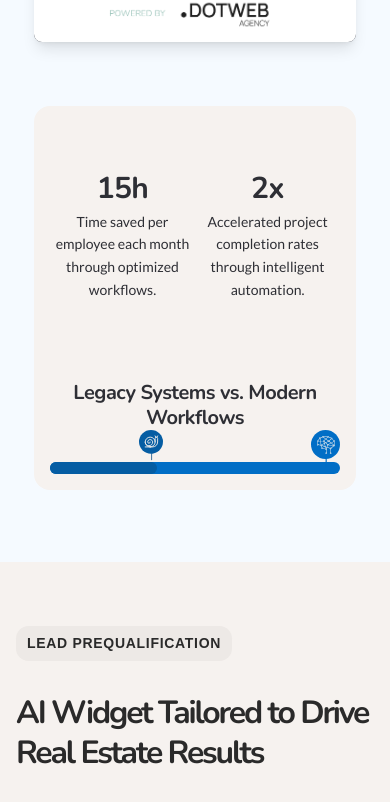
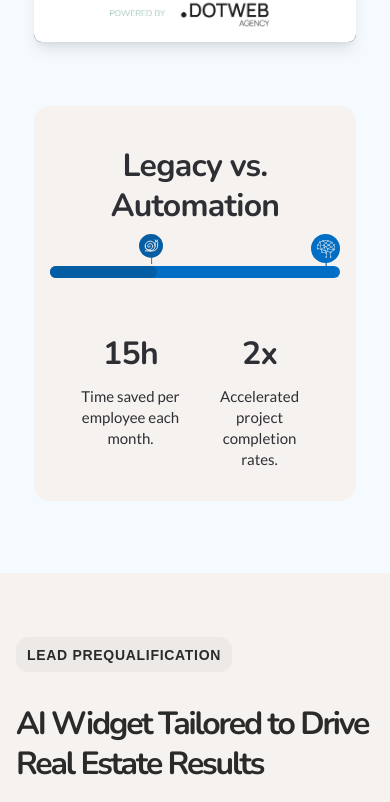
Before and after one commit to anonfaded/dotwebv3, a Next.js app: page /en in a window 390 px wide. Shown: the part 1306-2108 px from the top of the page. Built offline with nearby package versions, Linux system fonts and the light colour scheme.

Commit message:
fix footer nand remove unused index from languageSwitcher

```diff
--- a/src/components/layout/Footer.tsx
+++ b/src/components/layout/Footer.tsx
@@ -61,7 +61,7 @@ export default function Footer({  }: FooterProps) {
           </div>
 
           {/* Buttons Container - Reduced top spacing */}
-          <div className="flex flex-col md:flex-row items-center justify-center gap-4 md:gap-[30px] w-full max-w-[565px] pb-4 -mt-7">
+          <div className="flex flex-col md:flex-row items-center justify-center gap-4 md:gap-[30px] w-full max-w-[565px] pb-2 md:pb-4 pt-6 md:pt-0 -mt-7">
           <Link
                 href="#"
                 className="group inline-flex items-center bg-[#ffffff] text-black px-6 lg:px-[40.89px] py-4 lg:py-[20.44px] rounded-[13.01px] hover:text-black hover:opacity-90 transition-all duration-300 hover:scale-[1.02]"
@@ -93,7 +93,7 @@ export default function Footer({  }: FooterProps) {
         {/* Floating Footer Bar */}
         <div
           className="w-full max-w-[1297px] mx-auto h-auto md:h-[64.85px]
-                     bg-white flex flex-col md:flex-row items-center justify-between
+                     bg-white flex flex-row items-center justify-between
                      px-4 sm:px-[21.62px] py-4 md:py-0 relative"
           style={{
             borderRadius: '10.81px',
@@ -101,12 +101,12 @@ export default function Footer({  }: FooterProps) {
           }}
         >
           {/* Left side - Logo */}
-          <div className="flex items-center justify-center w-full md:w-auto mb-4 md:mb-0">
+          <div className="flex items-center justify-start">
             <Image
               src="/dotweb-transparent.png"
               alt="DotWeb Logo"
-              width={170}
-              height={55}
+              width={140}
+              height={45}
               className="object-contain"
             />
           </div>
@@ -119,9 +119,8 @@ export default function Footer({  }: FooterProps) {
             onMouseLeave={() => setShowLegalDropdown(false)}
           >
             <button
-              className="flex items-center space-x-2 font-nunito text-[17px] font-[400] "
+              className="flex items-center space-x-2 font-nunito text-[17px] font-[400]"
             >
-
               <Image
                 src="/footer-arrowup.png"
                 alt="Dropdown"
@@ -132,14 +131,17 @@ export default function Footer({  }: FooterProps) {
                   showLegalDropdown ? "rotate-180" : ""
                 }`}
               />
-              <span className="font-nunito text-[17.12px] font-[400] " >Legal Information</span>
+              <span className="font-nunito text-[17.12px] font-[400]">
+                <span className="hidden md:inline">Legal Information</span>
+                <span className="md:hidden">Policies</span>
+              </span>
             </button>
             {/* Dropdown Menu */}
             {showLegalDropdown && (
                 <>
                     {/* Invisible connection area between button and menu */}
                     <div
-                      className="absolute w-full h-[60px] bottom-16 translate-y-full"
+                      className="absolute w-full h-[90px] bottom-20 translate-y-full"
                       style={{ pointerEvents: 'auto' }}
                     />
 
@@ -148,7 +150,7 @@ export default function Footer({  }: FooterProps) {
                 animate={{ opacity: 1 }}
                 exit={{ opacity: 0 }}
                 transition={{ duration: 0.3 }}
-                className="absolute bottom-full right-10 mb-10 bg-white rounded-lg shadow-lg z-10 whitespace-nowrap pt-2"
+                className="absolute bottom-full right-10 mb-14 bg-white rounded-lg shadow-lg z-10 whitespace-nowrap pt-2"
               >
                 <ul className="pt-0 mb-2">
                   {["Privacy Policy", "Terms of Service", "Cookie Policy"].map(
@@ -165,7 +167,7 @@ export default function Footer({  }: FooterProps) {
                   )}
                 </ul>
                 {/* Downward pointing arrow */}
-                <div className="absolute -bottom-2 right-[104px] w-4 h-4 bg-white transform rotate-45"/>
+                <div className="absolute -bottom-2 right-[25px] sm:right-[104px] w-4 h-4 bg-white transform rotate-45"/>
               </motion.div>
             </>
 
--- a/src/components/ui/ComparisonStats.tsx
+++ b/src/components/ui/ComparisonStats.tsx
@@ -68,34 +68,15 @@ export default function ComparisonStats() {
       </div>
 
       {/* Mobile Version Layout */}
-      <div className="sm:hidden flex flex-col gap-8 mt-8">
-        {/* Flex container for phone screens */}
-        <div className="flex flex-row items-center justify-between w-full">
-          {/* Left Stat (15h) */}
-          <div className="text-center w-1/2">
-            <h2 className="font-nunito text-3xl sm:text-4xl lg:text-5xl font-bold leading-tight tracking-tight text-[#2E2F35] mt-4">15h</h2>
-            <p className="font-lato text-sm sm:text-base leading-relaxed text-[#2E2F35] max-w-[180px] mx-auto -mt-3">
-              Time saved per employee each month through optimized workflows.
-            </p>
-          </div>
-
-          {/* Right Stat (2x) */}
-          <div className="text-center w-1/2">
-            <h2 className="font-nunito text-3xl sm:text-4xl lg:text-5xl font-bold leading-tight tracking-tight text-[#2E2F35] mt-4">2x</h2>
-            <p className="font-lato text-sm sm:text-base leading-relaxed text-[#2E2F35] max-w-[180px] mx-auto -mt-3">
-              Accelerated project completion rates through intelligent automation.
-            </p>
-          </div>
-        </div>
-
-        {/* Legacy section in second row */}
-        <div className="text-center w-full mt-8">
-          <h3 className="font-nunito text-xl sm:text-2xl lg:text-3xl font-bold leading-tight tracking-tight text-[#2E2F35] text-center">
-            Legacy Systems vs. Modern Workflows
+      <div className="sm:hidden flex flex-col mt-6">
+                {/* Legacy section in second row */}
+                <div className="text-center w-full">
+          <h3 className="font-nunito text-[32px] font-bold leading-tight tracking-tight text-[#2E2F35] text-center mb-10">
+            Legacy vs. Automation
           </h3>
-          <div className="relative w-full max-w-[651.36px] mx-auto mt-8 sm:mt-12 lg:mt-16">
+          <div className="relative w-full max-w-[651.36px] mx-auto mb-14">
             {/* Middle icon */}
-            <div className="absolute left-[35%] -top-8 sm:-top-8">
+            <div className="absolute left-[35%] -top-8">
               <Image
                 src="/bar.svg"
                 alt="Progress Bar Icon"
@@ -107,7 +88,7 @@ export default function ComparisonStats() {
             </div>
 
             {/* Right icon with spacing */}
-            <div className="absolute right-0 -top-8 sm:-top-8">
+            <div className="absolute right-0 -top-8">
               <Image
                 src="/bar2.svg"
                 alt="End Bar Icon"
@@ -124,6 +105,25 @@ export default function ComparisonStats() {
             <div className="absolute left-0 top-0 w-[37%] h-3 bg-[#055DA3] rounded-full" />
           </div>
         </div>
+        {/* Flex container for phone screens */}
+        <div className="flex flex-row items-start justify-between w-full px-6">
+
+          {/* Left Stat (15h) */}
+          <div className="text-center w-1/2 pr-2">
+            <h2 className="font-nunito text-[32px] font-bold leading-tight tracking-tight text-[#2E2F35] mb-3">15h</h2>
+            <p className="font-lato text-[15px] leading-[1.4] text-[#2E2F35] mx-auto">
+              Time saved per employee each month.
+            </p>
+          </div>
+
+          {/* Right Stat (2x) */}
+          <div className="text-center w-1/2 pl-2">
+            <h2 className="font-nunito text-[32px] font-bold leading-tight tracking-tight text-[#2E2F35] mb-3">2x</h2>
+            <p className="font-lato text-[15px] leading-[1.4] text-[#2E2F35] mx-auto">
+              Accelerated project completion rates.
+            </p>
+          </div>
+        </div>
       </div>
     </motion.div>
   );
--- a/src/components/ui/LanguageSwitcher.tsx
+++ b/src/components/ui/LanguageSwitcher.tsx
@@ -89,7 +89,7 @@ export default function LanguageSwitcher({ currentLang, isMobile = false }: Lang
                   />
 
                   <div className="flex flex-col py-2">
-                    {languages.map((lang, index) => (
+                    {languages.map((lang) => (
                       <Link
                         key={lang.code}
                         href={newPathname(lang.code)}
```
